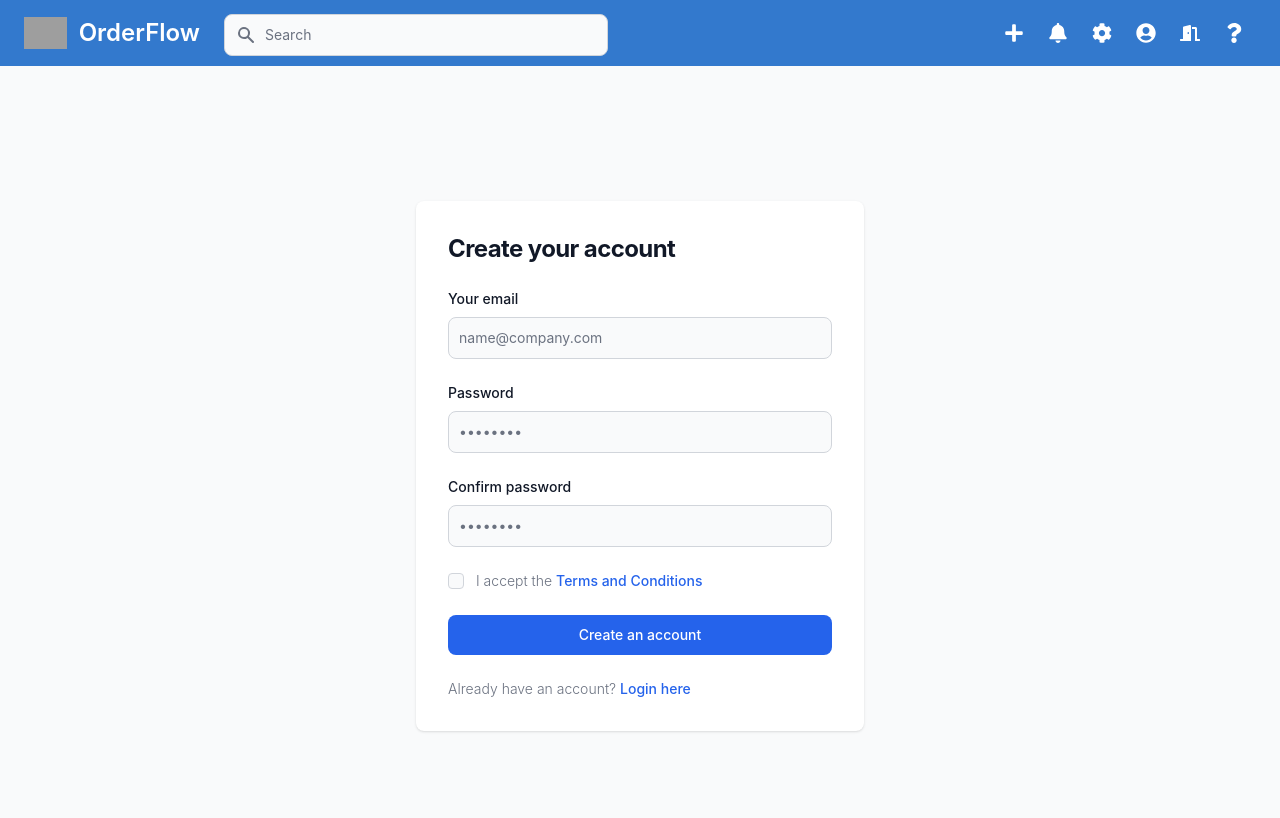
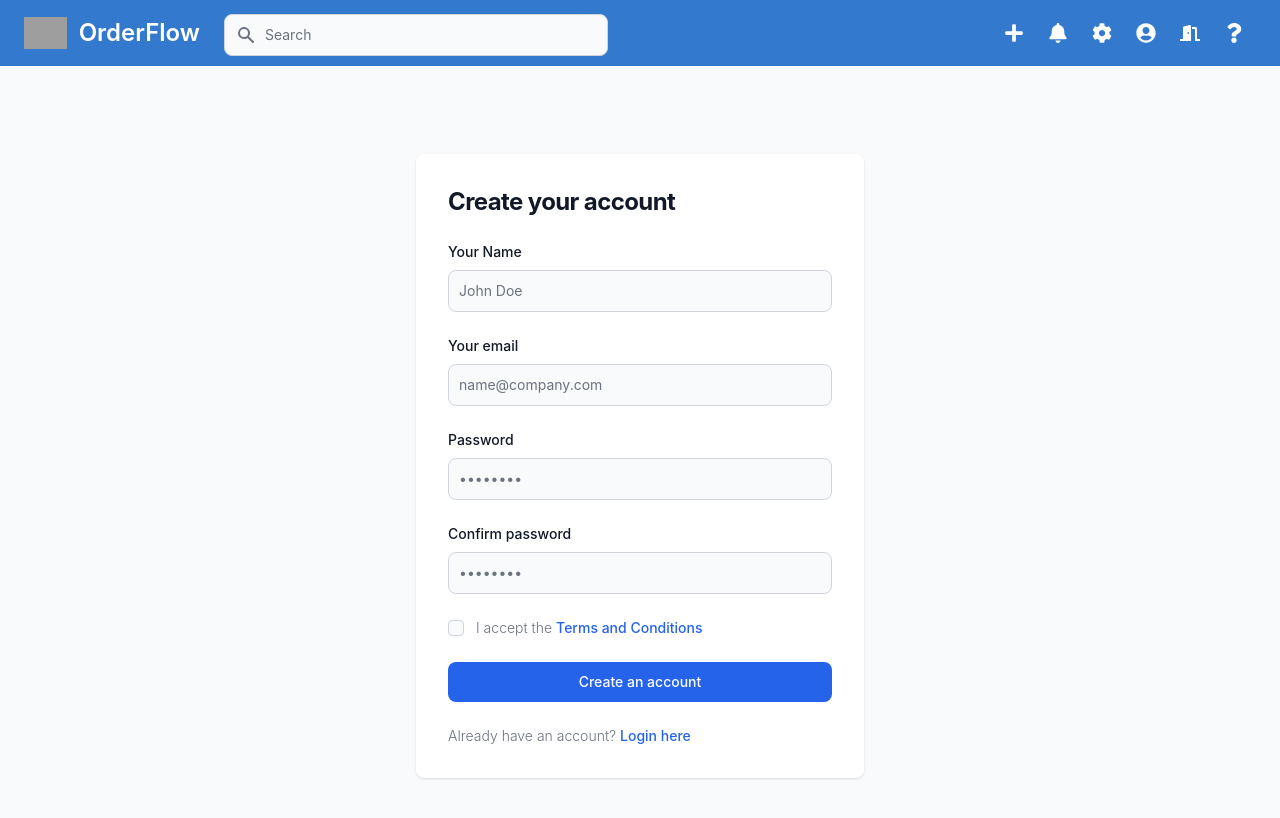
Before and after one commit to jcho-project/orderflow, a React (Create React App) app: page /signup in a window 1280 px wide. Shown: the top 818 px of the page. Built offline with nearby package versions, Linux system fonts and the light colour scheme; grey boxes are pictures that could not be loaded.

Commit message:
update navbar profile redirect // add initial setup of Profile page // add delete confimPassword functionality in registerSubmit

```diff
--- a/src/components/layout/Navbar.jsx
+++ b/src/components/layout/Navbar.jsx
@@ -35,7 +35,7 @@ function Navbar() {
               </Link>
             </li>
             <li className='px-3 text-white'>
-              <Link to="/">
+              <Link to="/profile">
                 <FaUserCircle size={20} />
               </Link>
             </li>
--- a/src/pages/Profile.jsx
+++ b/src/pages/Profile.jsx
@@ -1,7 +1,14 @@
+import { useState, useEffect } from 'react';
+import { auth } from "../config/firebase"
+
 function Profile() {
-  return (
-    <div>Profile</div>
-  )
+  const [user, setUser] = useState(null)
+
+  useEffect(() => {
+    setUser(auth.currentUser)
+  }, [])
+
+  return user ? <h1>{user.email}</h1> : "Not Logged In"
 }
 
 export default Profile
--- a/src/pages/SignUp.jsx
+++ b/src/pages/SignUp.jsx
@@ -8,12 +8,13 @@ function Register() {
   const navigate = useNavigate();
 
   const [formData, setFormData] = useState({
+    fullName: "",
     email: "",
     password: "",
     confirmPassword: "",
   });
 
-  const { email, password, confirmPassword } = formData;
+  const { fullName, email, password, confirmPassword } = formData;
 
 
   function onChange(e) {
@@ -37,11 +38,10 @@ function Register() {
 
           const formDataCopy = {...formData}
           delete formDataCopy.password
-          // delete formDataCopy.confirmPassword
+          delete formDataCopy.confirmPassword
           formDataCopy.timestamp = serverTimestamp()
 
           await setDoc(doc(db, "users", user.uid), formDataCopy)
-          console.log(user)
           navigate("/")
 
       } catch (error) {
@@ -60,6 +60,10 @@ function Register() {
                       Create your account
                   </h1>
                   <form onSubmit={registerSubmit} className="space-y-4 md:space-y-6" action="#">
+                      <div>
+                          <label htmlFor="name" className="block mb-2 text-sm font-medium text-gray-900">Your Name</label>
+                          <input type="text" name="fullName" id="fullName" value={fullName} onChange={onChange} className="bg-gray-50 border border-gray-300 text-gray-900 sm:text-sm rounded-lg focus:ring-primary-600 focus:border-primary-600 block w-full p-2.5" placeholder="John Doe" required="" />
+                      </div>
                       <div>
                           <label htmlFor="email" className="block mb-2 text-sm font-medium text-gray-900">Your email</label>
                           <input type="email" name="email" id="email" value={email} onChange={onChange} className="bg-gray-50 border border-gray-300 text-gray-900 sm:text-sm rounded-lg focus:ring-primary-600 focus:border-primary-600 block w-full p-2.5" placeholder="name@company.com" required="" />
```
